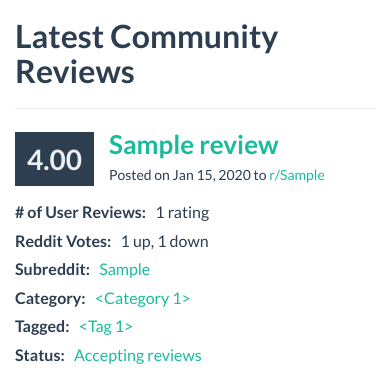
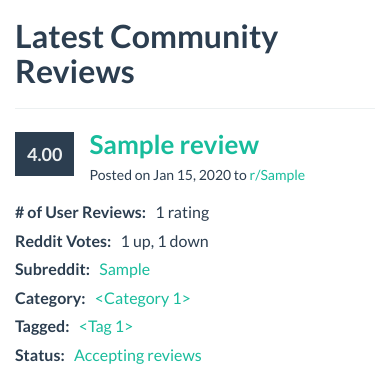
Before and after one commit to davedg629/RedditRatings, a Flask app: page / in a window 390 px wide. Shown: the part 64-447 px from the top of the page. Run offline with Flask 2, Linux system fonts and the light colour scheme; tables that the repository leaves empty hold one stand-in row (values such as "Sample post"); parts of the project's set-up code (start-up, migrations or seed data) failed here and were passed over; some libraries are stand-ins or nearby versions.

Commit message:
Size/margin issue with community rating

```diff
--- a/app/static/css/custom.css
+++ b/app/static/css/custom.css
@@ -41,7 +41,7 @@ h1, h2, h3, h4, h5, h6, .h1, .h2, .h3, .h4, .h5, .h6 {font-weight: bold;}
 .listing .list-item a.more {font-size: 17px; font-weight: bold;}
 
 /** community review details **/
-.rating-avg {background-color: #2c3e50; color: #ecf0f1; font-weight: bold; font-size: 28px; line-height: 34px; margin: 2px 15px 5px 0; padding: 10px 12px 10px; text-align: center;}
+.rating-avg {background-color: #2c3e50; color: #ecf0f1; font-weight: bold; font-size: 28px; line-height: 34px; margin: 2px 15px 3px 0; padding: 10px 12px 10px; text-align: center;}
 .community-rating .rating-avg .out-of {font-size: 14px; font-weight: normal; line-height: 22px;}
 .community-rating .rating-count {font-size: 14px; text-align: center;}
 
@@ -69,10 +69,13 @@ ul.details li span.detail-label {font-weight: bold;}
     }
 
     #main {border-bottom: 1px solid #ecf0f1; margin-bottom: 25px; padding-bottom: 20px;}
+
+    .rating-avg {font-size: 22px; line-height: 28px;}
+
 }
 
 @media screen and (max-width: 480px) {
 
-    .community-rating .rating-avg {font-size: 30px; line-height: 34px;}
-    .community-rating .rating-count {font-size: 13px;}
+    .rating-avg {font-size: 18px; line-height: 24px;}
+
 }
```
